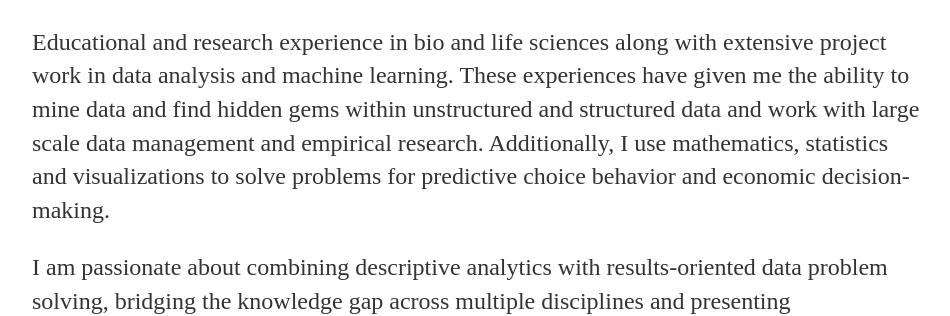
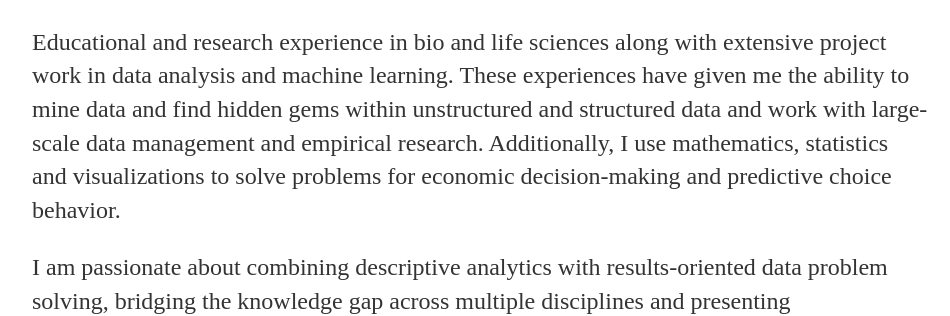
Before and after one commit to mindyng/mindyng.github.io, a Jekyll site: the page built from about/index.html, in a window 1280 px wide. Shown: the part 176-492 px from the top of the page, without its empty margins (160-1110 px from the left). Built offline with Jekyll 4.4.1, drawn with Linux system fonts in a browser that asks for light colours.

Commit message:
Update index.html

```diff
--- a/about/index.html
+++ b/about/index.html
@@ -29,7 +29,7 @@
 </head>
 		<div class="about">
 			<h1>About</h1>
-			<p>Educational and research experience in bio and life sciences along with extensive project work in data analysis and machine learning. These experiences have given me the ability to mine data and find hidden gems within unstructured and structured data and work with large scale data management and empirical research. Additionally, I use mathematics, statistics and visualizations to solve problems for predictive choice behavior and economic decision-making.<p>
+			<p>Educational and research experience in bio and life sciences along with extensive project work in data analysis and machine learning. These experiences have given me the ability to mine data and find hidden gems within unstructured and structured data and work with large-scale data management and empirical research. Additionally, I use mathematics, statistics and visualizations to solve problems for economic decision-making and  predictive choice behavior.<p>
 
 			<p>I am passionate about combining descriptive analytics with results-oriented data problem solving, bridging the knowledge gap across multiple disciplines and presenting results/insights to different audiences and teams.</p>
 
```
